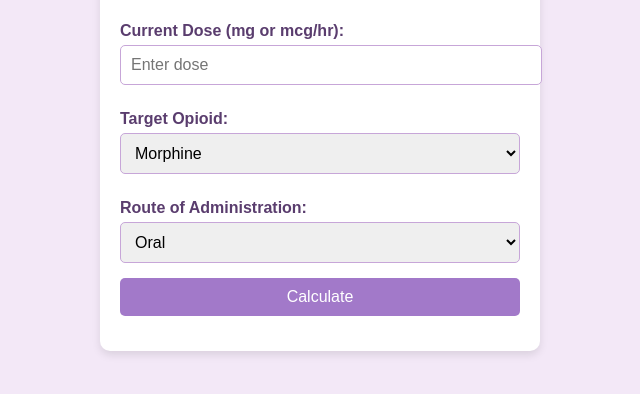
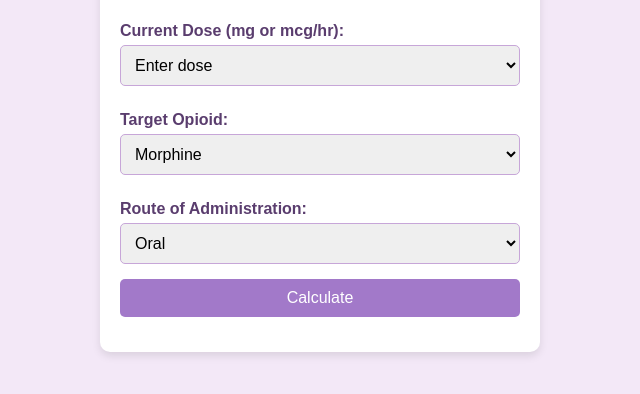
Before and after one commit to lilyhwang07/clinicalresource, a plain HTML site: page index.html in a window 1280 px wide. Shown: the part 318-712 px from the top of the page, without its empty margins (320-960 px from the left). Drawn offline with Linux system fonts and the light colour scheme.

Commit message:
Update index.html

```diff
--- a/index.html
+++ b/index.html
@@ -89,7 +89,9 @@
         </select>
 
         <label for="currentDose">Current Dose (mg or mcg/hr):</label>
-        <input type="number" id="currentDose" placeholder="Enter dose">
+        <select id="currentDose">
+            <option value="">Enter dose</option>
+        </select>
 
         <label for="targetOpioid">Target Opioid:</label>
         <select id="targetOpioid">
```
